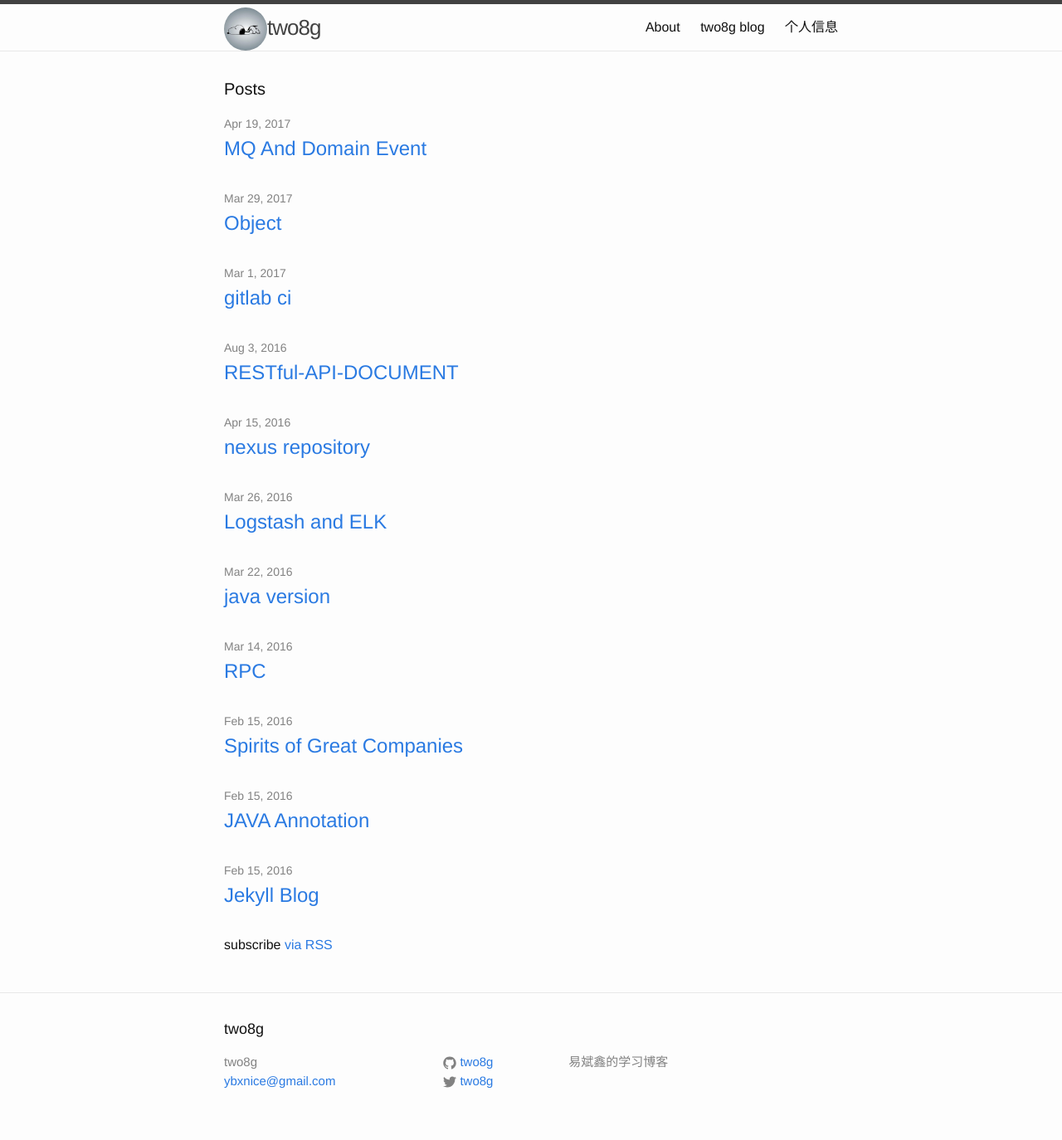
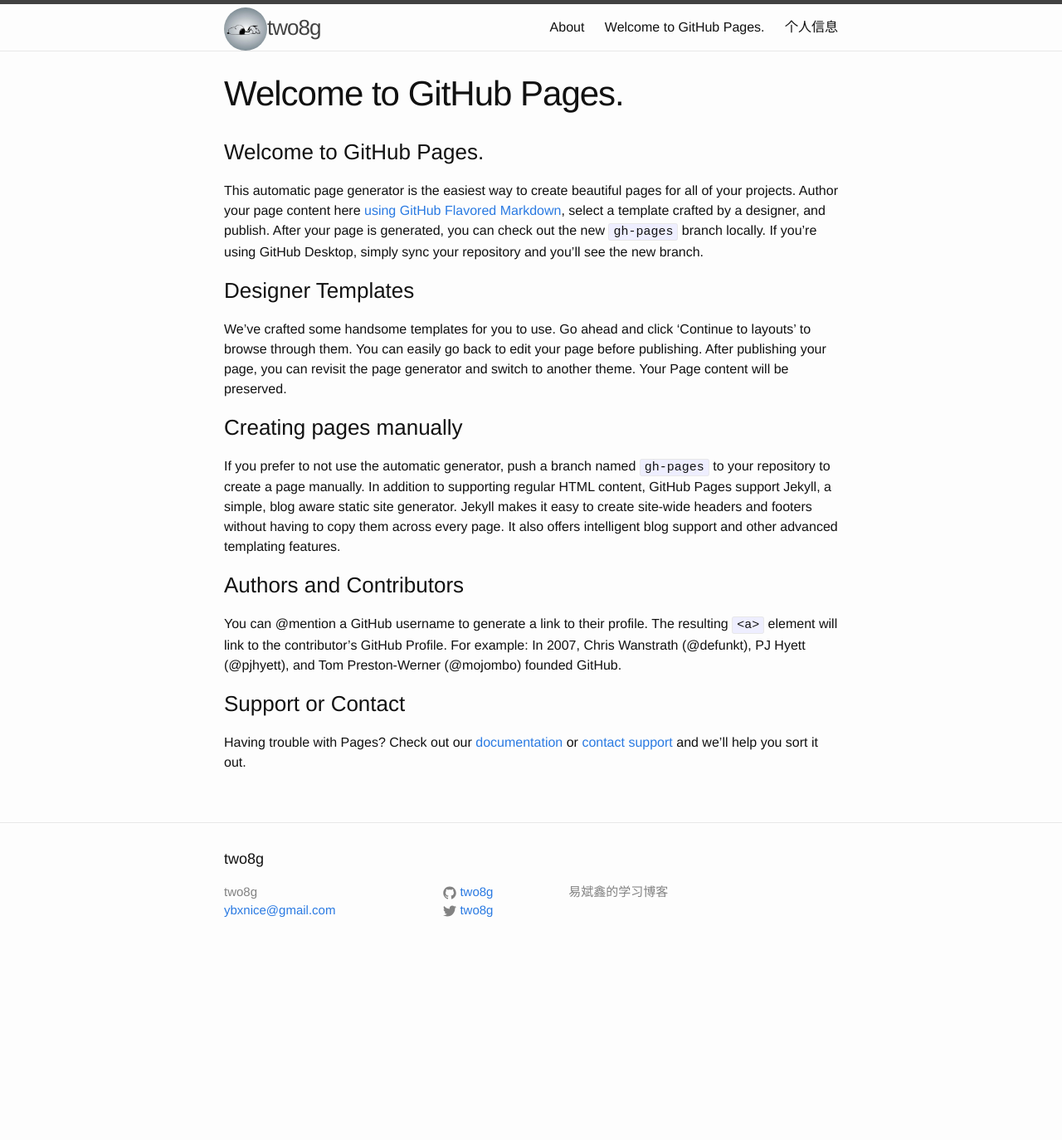
Before and after one commit to two8g/two8g.github.io, a Jekyll site: the page built from index.md, in a window 1280 px wide. Shown: the whole page at 83% size. Built offline with Jekyll 4.4.1, drawn with Linux system fonts in a browser that asks for light colours; our own code applies the rules of GitHub Pages for plain Markdown files; after the commit the page ends 1169 px from its top, so only the background shows below that.

Commit message:
Set theme jekyll-theme-time-machine and migrate Page Generator content

```diff
--- a/_config.yml
+++ b/_config.yml
@@ -35,3 +35,6 @@
 googleAnaly:
   config: true
   id: UA-71835017-1
+google_analytics: UA-71835017-1
+show_downloads: true
+theme: jekyll-theme-time-machine
--- a/index.html
+++ /dev/null
@@ -1,25 +0,0 @@
----
-layout: default
-title: two8g blog
-keywords: two8g 易斌鑫 blog
----
-
-<div class="home">
-
-  <h1 class="page-heading">Posts</h1>
-
-  <ul class="post-list">
-    {% for post in site.posts %}
-      <li>
-        <span class="post-meta">{{ post.date | date: "%b %-d, %Y" }}</span>
-
-        <h2>
-          <a class="post-link" href="{{ post.url | prepend: site.baseurl }}">{{ post.title }}</a>
-        </h2>
-      </li>
-    {% endfor %}
-  </ul>
-
-  <p class="rss-subscribe">subscribe <a href="{{ "/feed.xml" | prepend: site.baseurl }}">via RSS</a></p>
-
-</div>
--- /dev/null
+++ b/index.md
@@ -0,0 +1,14 @@
+### Welcome to GitHub Pages.
+This automatic page generator is the easiest way to create beautiful pages for all of your projects. Author your page content here [using GitHub Flavored Markdown](https://guides.github.com/features/mastering-markdown/), select a template crafted by a designer, and publish. After your page is generated, you can check out the new `gh-pages` branch locally. If you’re using GitHub Desktop, simply sync your repository and you’ll see the new branch.
+
+### Designer Templates
+We’ve crafted some handsome templates for you to use. Go ahead and click 'Continue to layouts' to browse through them. You can easily go back to edit your page before publishing. After publishing your page, you can revisit the page generator and switch to another theme. Your Page content will be preserved.
+
+### Creating pages manually
+If you prefer to not use the automatic generator, push a branch named `gh-pages` to your repository to create a page manually. In addition to supporting regular HTML content, GitHub Pages support Jekyll, a simple, blog aware static site generator. Jekyll makes it easy to create site-wide headers and footers without having to copy them across every page. It also offers intelligent blog support and other advanced templating features.
+
+### Authors and Contributors
+You can @mention a GitHub username to generate a link to their profile. The resulting `<a>` element will link to the contributor’s GitHub Profile. For example: In 2007, Chris Wanstrath (@defunkt), PJ Hyett (@pjhyett), and Tom Preston-Werner (@mojombo) founded GitHub.
+
+### Support or Contact
+Having trouble with Pages? Check out our [documentation](https://help.github.com/pages) or [contact support](https://github.com/contact) and we’ll help you sort it out.
```
Also changed, not shown: params.json (deleted, +0 -7 lines).
